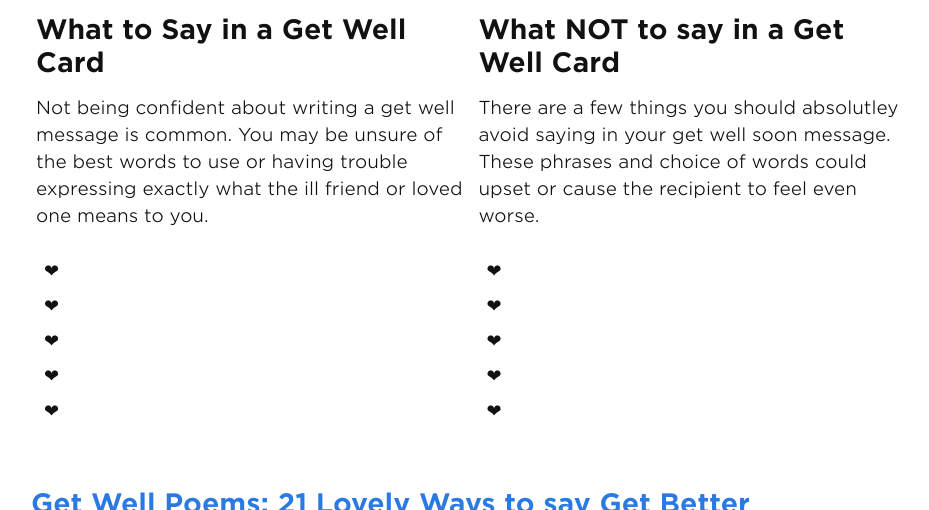
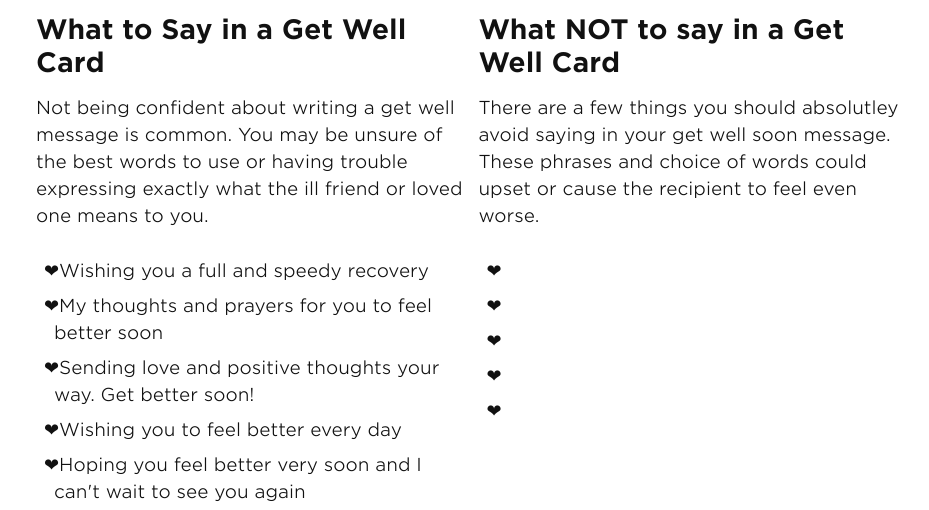
Before and after one commit to andyml123/andyml123.github.io, a Jekyll site: the page built from imagetest.md, in a window 1280 px wide and 900 px high, scrolled down 2966 px, cut to the strip 0-510 px from the top of the window. Shown: the whole strip, without its empty margins (139-1068 px from the left). Built offline with Jekyll 4.4.1, drawn with Linux system fonts in a browser that asks for light colours.

Commit message:
Update imagetest.md

```diff
--- a/imagetest.md
+++ b/imagetest.md
@@ -55,11 +55,11 @@ If you're going to see the ill person at home or in hospital, or you want someth
 Not being confident about writing a get well message is common. You may be unsure of the best words to use or having trouble expressing exactly what the ill friend or loved one means to you.
 </p>
 <ul class="heart">
-<li></li>
-<li></li>
-<li></li>
-<li></li>
-<li></li>
+<li>Wishing you a full and speedy recovery</li>
+<li>My thoughts and prayers for you to feel better soon</li>
+<li>Sending love and positive thoughts your way. Get better soon!</li>
+<li>Wishing you to feel better every day</li>
+<li>Hoping you feel better very soon and I can't wait to see you again</li>
 </ul>
 
 </div>
```
